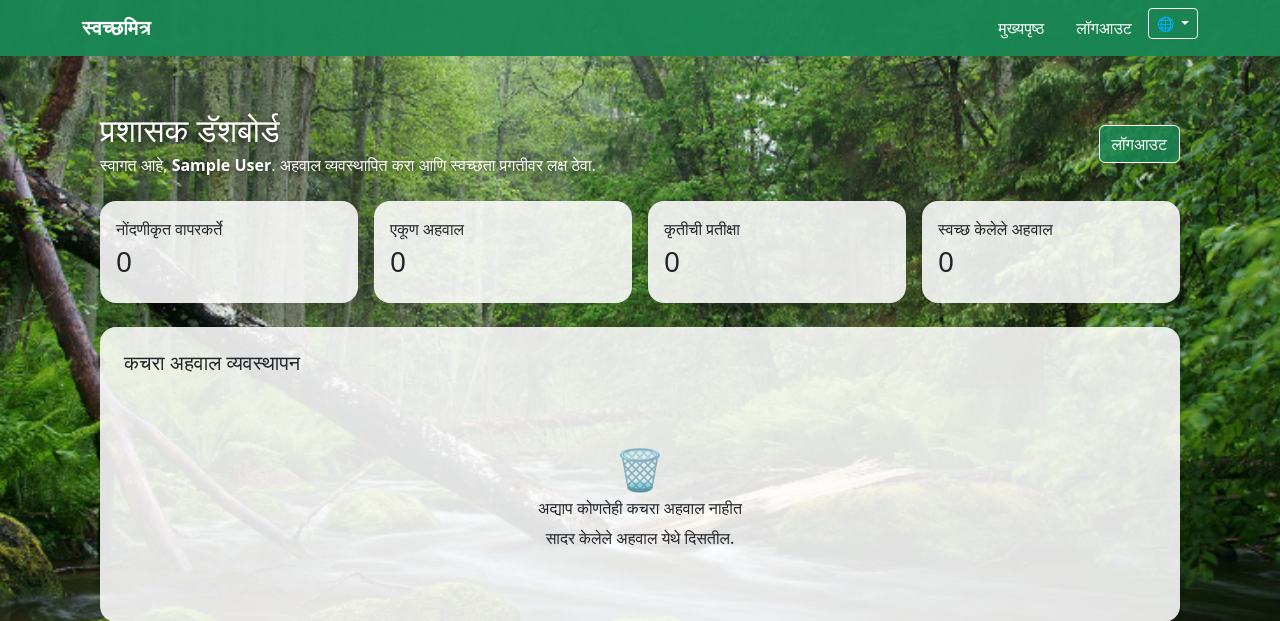
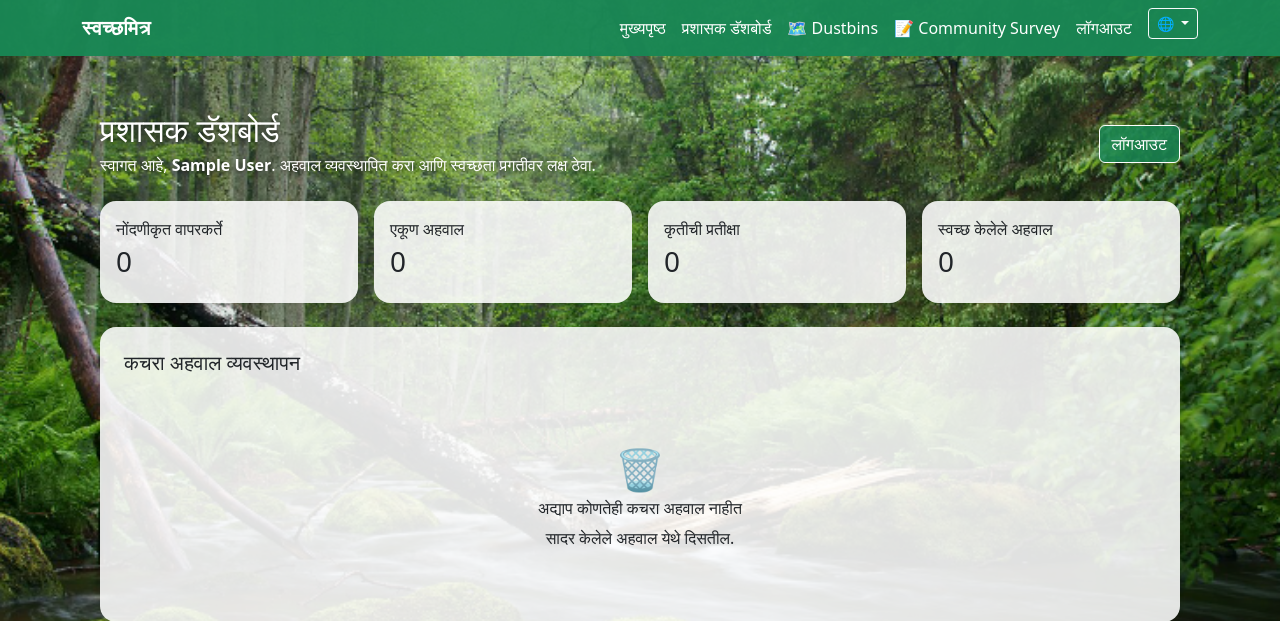
Before and after one commit to 25f2003857/SwachhMitra, a Flask app: page /admin/dashboard in a window 1280 px wide. Shown: the top 621 px of the page. Run offline with Flask 3, Linux system fonts and the light colour scheme; the visitor is signed in with stand-in values (Sample User, id 1); data comes from the database, SQL or seed files in the repository; data that the repository does not hold is empty.

Commit message:
Refactor base.html structure and navbar links

```diff
--- a/templates/base.html
+++ b/templates/base.html
@@ -1,11 +1,20 @@
-
 <!DOCTYPE html>
 <html lang="{{ current_language }}">
+
 <head>
+
     <meta charset="UTF-8">
-    <meta name="viewport" content="width=device-width, initial-scale=1">
 
-    <title>{% block title %}{{ t.SwachhMitra }}{% endblock %}</title>
+    <meta
+        name="viewport"
+        content="width=device-width, initial-scale=1"
+    >
+
+    <title>
+        {% block title %}
+            {{ t.SwachhMitra }}
+        {% endblock %}
+    </title>
 
     <link
         href="https://cdn.jsdelivr.net/npm/bootstrap@5.3.3/dist/css/bootstrap.min.css"
@@ -16,15 +25,22 @@
         rel="stylesheet"
         href="{{ url_for('static', filename='css/style.css') }}"
     >
+
 </head>
 
+
 <body>
+
+
+    <!-- NAVBAR -->
 
     <nav class="navbar navbar-expand-lg navbar-dark bg-success">
 
         <div class="container">
 
+
             <!-- Brand -->
+
             <a
                 class="navbar-brand fw-bold"
                 href="{{ url_for('home') }}"
@@ -32,7 +48,9 @@
                 {{ t.SwachhMitra }}
             </a>
 
+
             <!-- Mobile Menu Button -->
+
             <button
                 class="navbar-toggler"
                 type="button"
@@ -42,8 +60,13 @@
                 aria-expanded="false"
                 aria-label="Toggle navigation"
             >
+
                 <span class="navbar-toggler-icon"></span>
+
             </button>
+
+
+            <!-- Navbar Links -->
 
             <div
                 class="collapse navbar-collapse"
@@ -52,110 +75,171 @@
 
                 <ul class="navbar-nav ms-auto">
 
+
                     <!-- HOME -->
+
                     <li class="nav-item">
+
                         <a
                             class="nav-link"
                             href="{{ url_for('home') }}"
                         >
                             {{ t.home }}
                         </a>
+
                     </li>
 
 
                     {% if is_logged_in %}
 
+
                         <!-- ADMIN NAVIGATION -->
+
                         {% if current_user_role == 'admin' %}
 
                             <li class="nav-item">
+
                                 <a
                                     class="nav-link"
                                     href="{{ url_for('admin_dashboard') }}"
                                 >
+                                    {{ t.admin_dashboard }}
+                                </a>
 
-                                </a>
                             </li>
 
+
                         <!-- USER NAVIGATION -->
+
                         {% else %}
-{{ t.admin_dashboard }}
+
                             <li class="nav-item">
+
                                 <a
                                     class="nav-link"
                                     href="{{ url_for('user_dashboard') }}"
                                 >
                                     {{ t.dashboard }}
                                 </a>
+
                             </li>
 
+
                             <li class="nav-item">
+
                                 <a
                                     class="nav-link"
                                     href="{{ url_for('report_waste') }}"
                                 >
                                     {{ t.report_garbage }}
                                 </a>
+
                             </li>
 
+
                             <li class="nav-item">
+
                                 <a
                                     class="nav-link"
                                     href="{{ url_for('profile') }}"
                                 >
                                     {{ t.my_profile }}
                                 </a>
+
                             </li>
 
                         {% endif %}
 
 
+                        <!-- DUSTBINS -->
+
+                        <li class="nav-item">
+
+                            <a
+                                class="nav-link"
+                                href="{{ url_for('dustbins') }}"
+                            >
+                                🗺️ Dustbins
+                            </a>
+
+                        </li>
+
+
+                        <!-- COMMUNITY SURVEY -->
+
+                        <li class="nav-item">
+
+                            <a
+                                class="nav-link"
+                                href="{{ url_for('community_survey') }}"
+                            >
+                                📝 Community Survey
+                            </a>
+
+                        </li>
+
+
                         <!-- LOGOUT -->
+
                         <li class="nav-item">
+
                             <a
                                 class="nav-link"
                                 href="{{ url_for('logout') }}"
                             >
                                 {{ t.logout }}
                             </a>
+
                         </li>
 
 
                     {% else %}
 
+
                         <!-- NOT LOGGED IN -->
 
+
                         <li class="nav-item">
+
                             <a
                                 class="nav-link"
                                 href="{{ url_for('register') }}"
                             >
                                 {{ t.register }}
                             </a>
+
                         </li>
 
+
                         <li class="nav-item">
+
                             <a
                                 class="nav-link"
                                 href="{{ url_for('login') }}"
                             >
                                 {{ t.login }}
                             </a>
+
                         </li>
 
+
                         <li class="nav-item">
+
                             <a
                                 class="nav-link"
                                 href="{{ url_for('admin_login') }}"
                             >
                                 {{ t.admin_login }}
                             </a>
+
                         </li>
+
 
                     {% endif %}
 
 
                     <!-- LANGUAGE SELECTOR -->
+
                     <li class="nav-item dropdown ms-2">
 
                         <button
@@ -164,20 +248,26 @@
                             data-bs-toggle="dropdown"
                             aria-expanded="false"
                         >
-                            🌐 {{ supported_languages[current_language] }}
+
+                            🌐
+                            {{ supported_languages[current_language] }}
+
                         </button>
+
 
                         <ul class="dropdown-menu dropdown-menu-end">
 
                             {% for code, name in supported_languages.items() %}
 
                                 <li>
+
                                     <a
                                         class="dropdown-item {% if current_language == code %}active{% endif %}"
                                         href="{{ url_for('set_language', language=code) }}"
                                     >
                                         {{ name }}
                                     </a>
+
                                 </li>
 
                             {% endfor %}
@@ -185,6 +275,7 @@
                         </ul>
 
                     </li>
+
 
                 </ul>
 
@@ -195,7 +286,7 @@
     </nav>
 
 
-    <!-- Flash Messages -->
+    <!-- FLASH MESSAGES -->
 
     <main class="container py-4">
 
@@ -228,25 +319,29 @@
         {% endwith %}
 
 
-        <!-- Page Content -->
+        <!-- PAGE CONTENT -->
 
         {% block content %}{% endblock %}
 
     </main>
 
 
-    <!-- Footer -->
+    <!-- FOOTER -->
 
     <footer class="text-center py-4 text-muted">
 
-        {{ t.SwachhMitra }} &copy; 2026 | College CEP Project
+        {{ t.SwachhMitra }}
+        &copy; 2026 | College CEP Project
 
     </footer>
 
+
+    <!-- BOOTSTRAP JS -->
 
     <script
         src="https://cdn.jsdelivr.net/npm/bootstrap@5.3.3/dist/js/bootstrap.bundle.min.js"
     ></script>
 
 </body>
+
 </html>
```
